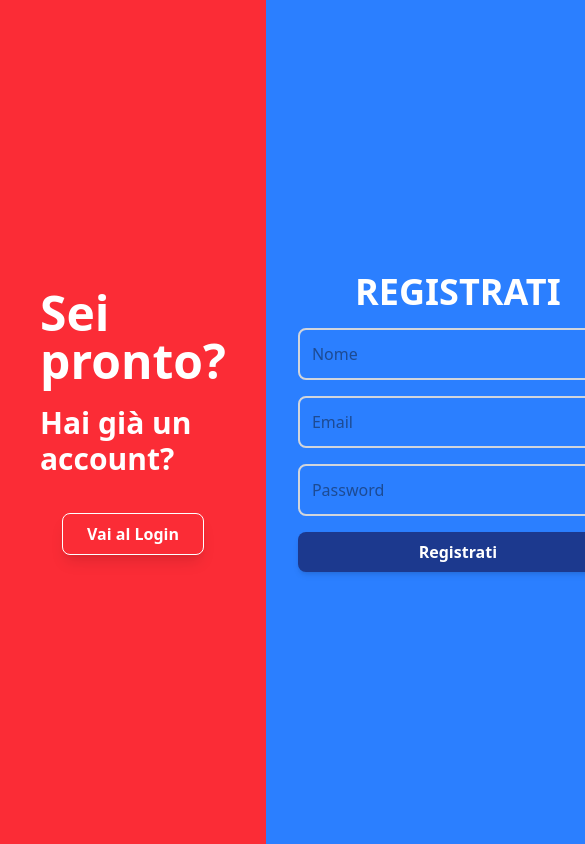
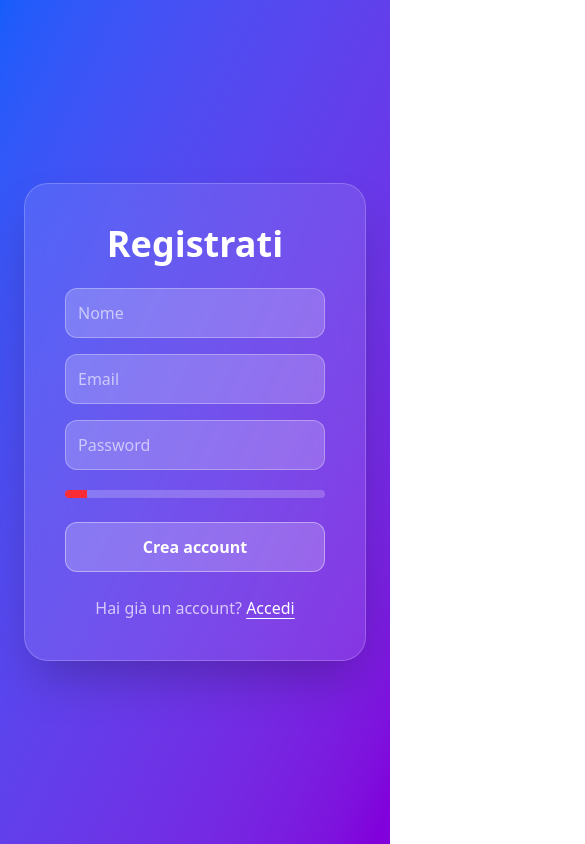
Before and after one commit to SalvatoreGianquinto/gestione-spese, a React app in the folder frontend/: page /register in a window 390 px wide. Shown: the top 844 px of the page, 585 px wide, since content can reach past the window. Built offline with nearby package versions, Linux system fonts and the light colour scheme; the HTML template or start-up script is replaced by a standard one.

Commit message:
redesign login and register

```diff
--- a/frontend/package.json
+++ b/frontend/package.json
@@ -16,7 +16,8 @@
     "react": "^19.2.0",
     "react-dom": "^19.2.0",
     "react-router-dom": "^7.9.5",
-    "tailwindcss": "^4.1.17"
+    "tailwindcss": "^4.1.17",
+    "zxcvbn": "^4.4.2"
   },
   "devDependencies": {
     "@eslint/js": "^9.39.1",
--- a/frontend/src/components/Login.jsx
+++ b/frontend/src/components/Login.jsx
@@ -31,58 +31,54 @@ const Login = () => {
   }
 
   return (
-    <div className="flex h-screen w-full">
-      <div className="basis-3/5 bg-blue-500 flex flex-col justify-center items-center p-10 text-white">
-        <form
-          onSubmit={handleSubmit}
-          className="bg-blue-500 p-8 rounded-xl w-96 flex flex-col gap-4"
-        >
-          <h2 className="flex justify-center items-center text-4xl font-bold text-white">
-            Login
-          </h2>
+    <div className="min-h-screen flex items-center justify-center relative overflow-hidden bg-linear-to-br from-blue-600 to-purple-700 p-6">
+      <img
+        src="https://cdn-icons-png.flaticon.com/512/3064/3064197.png"
+        alt="login secure"
+        className="absolute opacity-20 w-80 top-12 left-12 hidden md:block select-none pointer-events-none"
+      />
+
+      <div className="backdrop-blur-xl bg-white/10 border border-white/20 shadow-2xl rounded-3xl w-full max-w-md p-10 text-white">
+        <h1 className="text-4xl font-bold text-center mb-6">Accedi</h1>
+
+        <form onSubmit={handleSubmit} className="flex flex-col gap-4">
           <input
             type="email"
-            autoComplete="email"
             placeholder="Email"
             value={email}
             onChange={(e) => setEmail(e.target.value)}
-            className="border-2 border-gray-300 rounded-lg p-3 text-gray-900
-             focus:outline-none focus:ring-2 focus:ring-blue-500 focus:border-white transition"
+            className="p-3 rounded-xl bg-white/20 border border-white/30 text-white placeholder-white/60 outline-none focus:ring-2 focus:ring-blue-300"
             required
           />
+
           <input
             type="password"
-            autoComplete="password"
             placeholder="Password"
             value={password}
             onChange={(e) => setPassword(e.target.value)}
-            className="border-2 border-gray-300 rounded-lg p-3 text-gray-900
-             focus:outline-none focus:ring-2 focus:ring-blue-500 focus:border-white transition"
+            className="p-3 rounded-xl bg-white/20 border border-white/30 text-white placeholder-white/60 outline-none focus:ring-2 focus:ring-blue-300"
             required
           />
-          {error && <p className="text-red-500 text-sm text-center">{error}</p>}
+
+          {error && <p className="text-red-300 text-sm text-center">{error}</p>}
+
           <button
             type="submit"
-            className="bg-blue-900 py-2 rounded-lg text-white font-semibold w-full
-            hover:bg-blue-800 active:scale-95 transition duration-300 shadow-md"
+            className="mt-2 bg-white/20 hover:bg-white/30 transition text-white font-semibold py-3 rounded-xl border border-white/40"
           >
-            Login
+            Accedi
           </button>
         </form>
-      </div>
-      <div className="basis-2/5 bg-red-500 flex flex-col items-center justify-center p-10">
-        {" "}
-        <h2 className="text-4xl mb-5 font-bold text-white">
-          Non hai un account?
-        </h2>
-        <button
-          onClick={() => navigate("/register")}
-          className="mt-4 px-6 py-2 rounded-lg border border-white text-white font-semibold
-           hover:bg-white hover:text-red-500 transition duration-300 shadow-lg"
-        >
-          {" "}
-          Registrati
-        </button>
+
+        <p className="text-center mt-6 text-white/70">
+          Non hai un account?{" "}
+          <span
+            onClick={() => navigate("/register")}
+            className="cursor-pointer text-white underline underline-offset-4 hover:text-purple-200"
+          >
+            Registrati
+          </span>
+        </p>
       </div>
     </div>
   )
--- a/frontend/src/components/Register.jsx
+++ b/frontend/src/components/Register.jsx
@@ -1,11 +1,13 @@
 import { useState } from "react"
 import axios from "axios"
+import zxcvbn from "zxcvbn"
 import { useNavigate } from "react-router-dom"
 
 const Register = () => {
   const [nome, setNome] = useState("")
   const [email, setEmail] = useState("")
   const [password, setPassword] = useState("")
+  const [strength, setStrenght] = useState(0)
   const [error, setError] = useState("")
   const navigate = useNavigate()
 
@@ -31,63 +33,81 @@ const Register = () => {
   }
 
   return (
-    <div className="flex h-screen w-full">
-      <div className="basis-2/5 bg-red-500 flex flex-col justify-center items-center p-10 text-white">
-        <h2 className="text-5xl mb-5 font-bold">Sei pronto?</h2>
-        <p className="text-3xl mb-5 font-bold">Hai già un account?</p>
-        <button
-          onClick={() => navigate("/login")}
-          className="mt-4 px-6 py-2 rounded-lg border border-white text-white font-semibold
-           hover:bg-white hover:text-red-500 transition duration-300 shadow-lg"
-        >
-          {" "}
-          Vai al Login
-        </button>
-      </div>
-      <div className="basis-3/5 bg-blue-500 flex items-center justify-center">
-        <form
-          onSubmit={handleSubmit}
-          className="bg-blue-500 p-8 rounded-xl w-96 flex flex-col gap-4"
-        >
-          <h2 className="flex justify-center items-center text-4xl font-bold text-white">
-            REGISTRATI
-          </h2>
+    <div
+      className="min-h-screen flex items-center justify-center relative
+    overflow-hidden bg-linear-to-br from-blue-600 to-purple-700 p-6"
+    >
+      <img
+        src="https://cdn-icons-png.flaticon.com/512/781/781760.png"
+        alt="wallet"
+        className="absolute opacity-10 w-96 top-10 left-10 hidden md:block"
+      />
+      <div className="backdrop-blur-xl bg-white/10 border border-white/20 shadow-2xl rounded-3xl w-full max-w-md p-10 text-white">
+        <h1 className="text-4xl font-bold text-center mb-6">Registrati</h1>
+        <form onSubmit={handleSubmit} className="flex flex-col gap-4">
           <input
             type="text"
             placeholder="Nome"
             value={nome}
             onChange={(e) => setNome(e.target.value)}
-            className="border-2 border-gray-300 rounded-lg p-3 text-gray-900
-             focus:outline-none focus:ring-2 focus:ring-blue-500 focus:border-white transition"
+            className="p-3 rounded-xl bg-white/20 border border-white/30 text-white placeholder-white/60 outline-none focus:ring-2 focus:ring-purple-300"
             required
           />
+
           <input
             type="email"
             placeholder="Email"
             value={email}
             onChange={(e) => setEmail(e.target.value)}
-            className="border-2 border-gray-300 rounded-lg p-3 text-gray-900
-             focus:outline-none focus:ring-2 focus:ring-blue-500 focus:border-white transition"
+            className="p-3 rounded-xl bg-white/20 border border-white/30 text-white placeholder-white/60 outline-none focus:ring-2 focus:ring-purple-300"
             required
           />
+
           <input
             type="password"
             placeholder="Password"
             value={password}
-            onChange={(e) => setPassword(e.target.value)}
-            className="border-2 border-gray-300 rounded-lg p-3 text-gray-900
-             focus:outline-none focus:ring-2 focus:ring-blue-500 focus:border-white transition"
+            onChange={(e) => {
+              setPassword(e.target.value)
+              setStrenght(zxcvbn(e.target.value).score)
+            }}
+            className="p-3 rounded-xl bg-white/20 border border-white/30 text-white placeholder-white/60 outline-none focus:ring-2 focus:ring-purple-300"
             required
           />
-          {error && <p className="text-red-500 text-sm text-center">{error}</p>}
+          <div className="w-full h-2 bg-white/20 rounded-full mt-1 overflow-hidden">
+            <div
+              className={`h-full transition-all duration-300 ${
+                strength === 0
+                  ? "w-1/12 bg-red-500"
+                  : strength === 1
+                  ? "w-1/4 bg-orange-500"
+                  : strength === 2
+                  ? "w-1/2 bg-yellow-500"
+                  : strength === 3
+                  ? "w-3/4 bg-blue-900"
+                  : "w-full bg-green-700"
+              }`}
+            ></div>
+          </div>
+
+          {error && <p className="text-red-300 text-sm text-center">{error}</p>}
+
           <button
             type="submit"
-            className="bg-blue-900 py-2 rounded-lg text-white font-semibold w-full
-            hover:bg-blue-800 active:scale-95 transition duration-300 shadow-md"
+            className="mt-2 bg-white/20 hover:bg-white/30 transition text-white font-semibold py-3 rounded-xl border border-white/40"
           >
-            Registrati
+            Crea account
           </button>
         </form>
+        <p className="text-center mt-6 text-white/70">
+          Hai già un account?{" "}
+          <span
+            onClick={() => navigate("/login")}
+            className="cursor-pointer text-white underline underline-offset-4 hover:text-purple-200"
+          >
+            Accedi
+          </span>
+        </p>
       </div>
     </div>
   )
```
Also changed, not shown: 1 other file (tests, documents, lock files or other folders).
